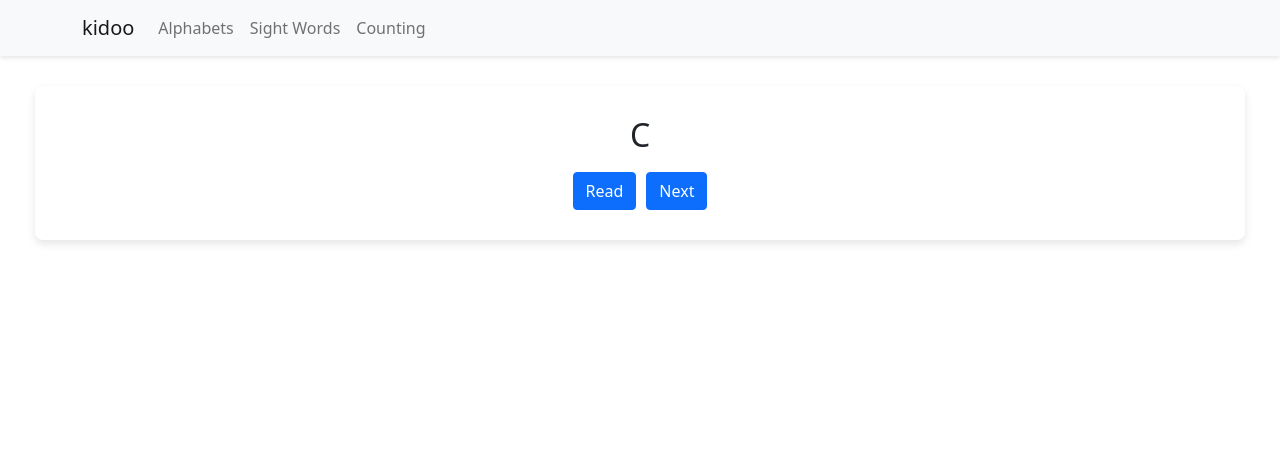
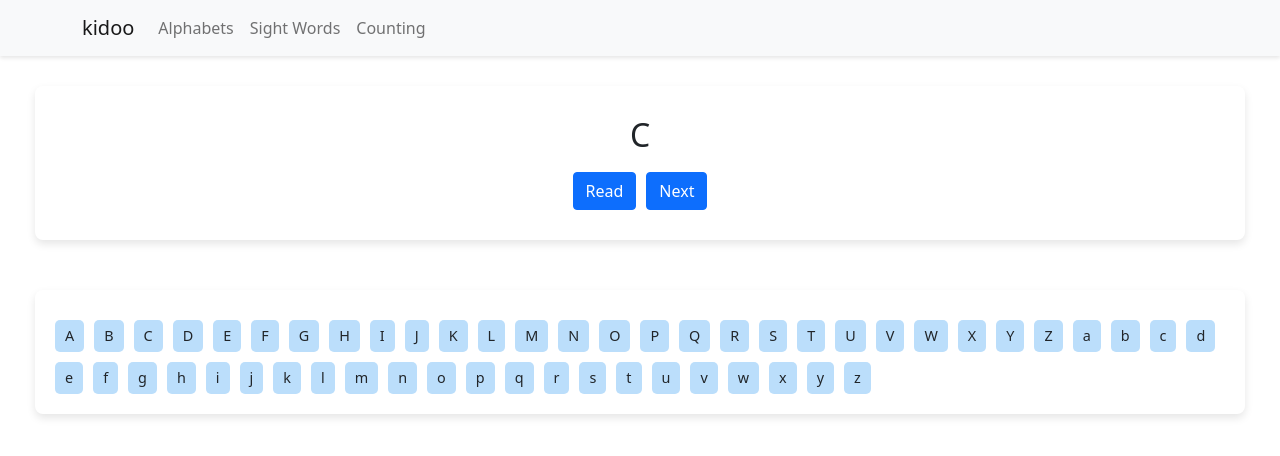
Before and after one commit to dnshariprasad/kidmath, a React (Vite) app: page /#/alphabet in a window 1280 px wide. Shown: the top 456 px of the page. Built offline with nearby package versions, Linux system fonts and the light colour scheme.

Commit message:
UI updated

```diff
--- a/src/KidStyles.tsx
+++ b/src/KidStyles.tsx
@@ -63,6 +63,6 @@ export const TagList = styled.div`
 export const Tag = styled.span`
   background-color: #bbdefb;
   padding: 5px 10px;
-  border-radius: 15px;
+  border-radius: 5px;
   font-size: 0.9rem;
 `;
--- a/src/pages/AlphabetChallenge.tsx
+++ b/src/pages/AlphabetChallenge.tsx
@@ -3,8 +3,11 @@ import {
   CardDetail,
   CenteredContainerHorizontally,
   CenteredContainerVertical,
+  Tag,
+  TagList,
 } from "../KidStyles";
 import KidButton from "../components/KidButton";
+import { readText } from "../util";
 const alphabet = [
   ...Array.from({ length: 26 }, (_, i) => String.fromCharCode(65 + i)), // A-Z
   ...Array.from({ length: 26 }, (_, i) => String.fromCharCode(97 + i)), // a-z
@@ -30,6 +33,7 @@ const AlphabetChallenge = () => {
   };
 
   return (
+    <div>
       <CardDetail>
         <CenteredContainerVertical>
           <h2>{randomString}</h2>
@@ -40,6 +44,18 @@ const AlphabetChallenge = () => {
           </CenteredContainerHorizontally>
         </CenteredContainerVertical>
       </CardDetail>
+      <CardDetail>
+        {alphabet.length > 0 && (
+          <TagList>
+            {alphabet.map((tag, index) => (
+              <Tag key={index} onClick={() => readText(tag)}>
+                {tag}
+              </Tag>
+            ))}
+          </TagList>
+        )}
+      </CardDetail>
+    </div>
   );
 };
 
--- a/src/pages/SightWordsChallenge.tsx
+++ b/src/pages/SightWordsChallenge.tsx
@@ -7,6 +7,7 @@ import {
   TagList,
 } from "../KidStyles";
 import KidButton from "../components/KidButton";
+import { readText } from "../util";
 const stringList = [
   "a",
   "an",
@@ -95,10 +96,7 @@ const stringList = [
   "can",
   "bug",
 ];
-function readText(text: string) {
-  const speech = new SpeechSynthesisUtterance(text);
-  window.speechSynthesis.speak(speech);
-}
+
 const SightWordsChallenge = () => {
   const [count, setCount] = useState<number>(0);
 
--- /dev/null
+++ b/src/util.tsx
@@ -0,0 +1,4 @@
+export function readText(text: string) {
+  const speech = new SpeechSynthesisUtterance(text);
+  window.speechSynthesis.speak(speech);
+}
```
Lines whose indentation alone changed are shown as unchanged.
